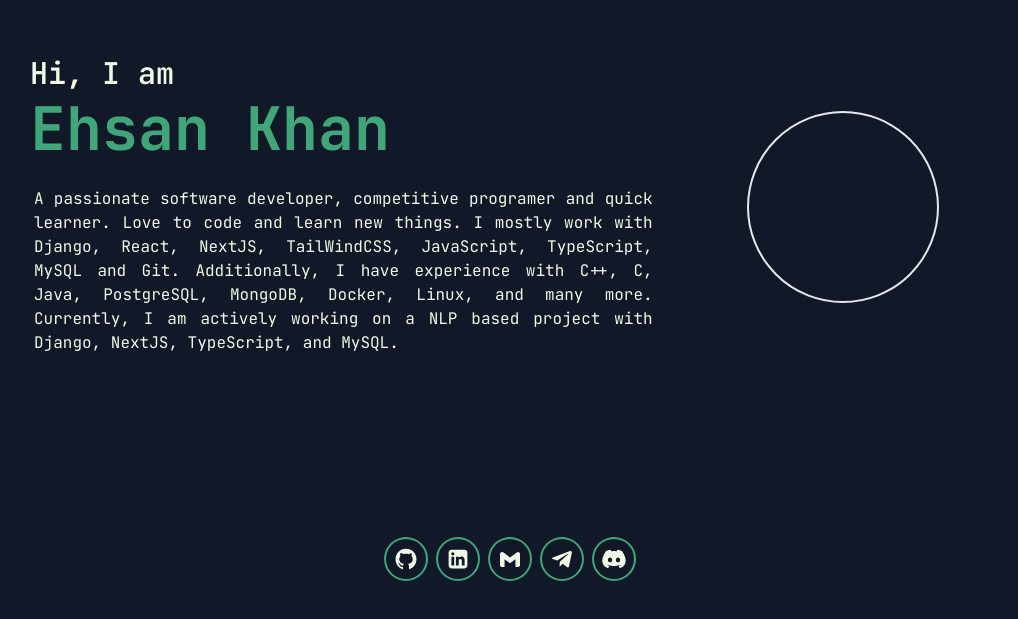
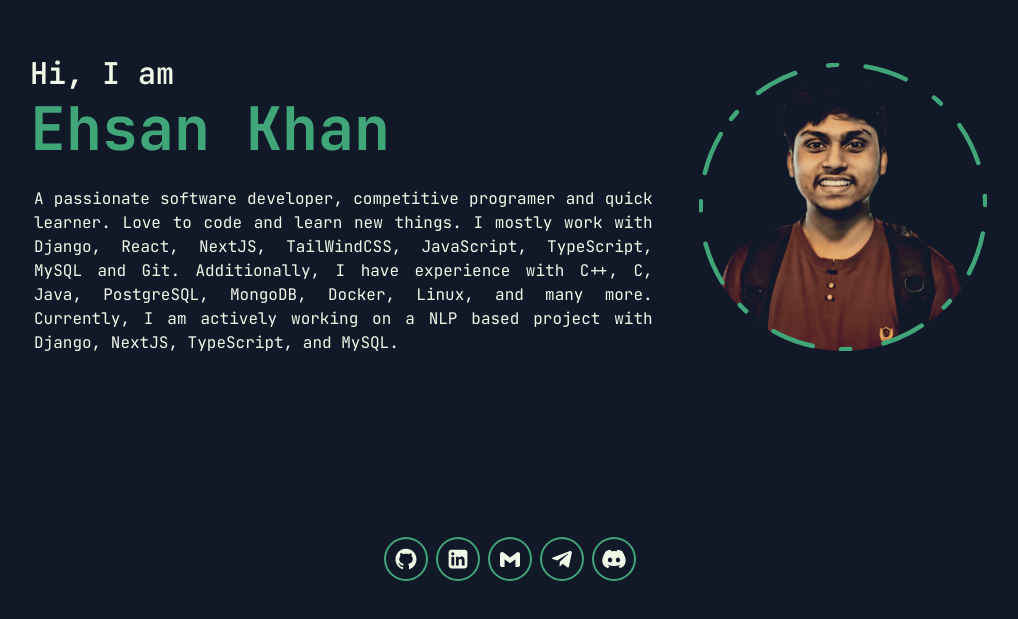
Before and after one commit to ehsan18t/ehsan-pages, a Next.js app: page / in a window 1280 px wide. Shown: the part 173-792 px from the top of the page, without its empty margins (130-1148 px from the left). Built offline with nearby package versions, Linux system fonts and the light colour scheme.

Commit message:
added profile image

```diff
--- a/src/components/sections/hero/Introduction.tsx
+++ b/src/components/sections/hero/Introduction.tsx
@@ -1,5 +1,11 @@
 import Info from "@/data";
-import { MotionH1, MotionP } from "@/motion";
+import {
+  MotionCircle,
+  MotionDiv,
+  MotionH1,
+  MotionP,
+  MotionSVG,
+} from "@/motion";
 
 const Introduction = () => {
   return (
@@ -25,7 +31,44 @@ const Introduction = () => {
           </MotionP>
         </div>
       </div>
-      <div className="h-48 w-48 flex justify-center border-2 rounded-full md:col-span-1"></div>
+      <MotionDiv
+        initial={{ opacity: 0, x: 100 }}
+        animate={{ opacity: 1, x: 0 }}
+        transition={{ duration: 0.5, ease: "easeInOut" }}
+        className="relative h-48 w-48 md:h-56 md:w-56 lg:h-64 lg:w-64 xl:h-72 xl:w-72 flex justify-center rounded-full md:col-span-1"
+      >
+        <img
+          src={Info.image}
+          alt="profile"
+          className="rounded-full object-cover mix-blend-lighten"
+        />
+        <MotionSVG
+          className="absolute"
+          fill="transparent"
+          viewBox="0 0 506 506"
+          xmlns="http://www.w3.org/2000/svg"
+        >
+          <MotionCircle
+            r="250"
+            cx="253"
+            cy="253"
+            stroke="#40A578"
+            strokeWidth="8"
+            strokeLinecap="round"
+            strokeLinejoin="round"
+            initial={{ strokeDasharray: "24 10 0 0" }}
+            animate={{
+              strokeDasharray: ["15 120 25 25", "16 25 92 72", "4 250 22 22"],
+              rotate: [120, 360],
+            }}
+            transition={{
+              duration: 20,
+              repeat: Infinity,
+              repeatType: "reverse",
+            }}
+          />
+        </MotionSVG>
+      </MotionDiv>
     </div>
   );
 };
--- a/src/data/index.ts
+++ b/src/data/index.ts
@@ -9,6 +9,7 @@ const info = {
     telegram: "ehsan18t",
     discord: "xcarl3t",
   },
+  image: "/me.png",
   resume:
     "https://drive.google.com/file/d/1bQqz9Zj6X1zq6iQnQ6bWQqJ5P9D4Jw1t/view?usp=sharing",
 };
--- a/src/motion/index.tsx
+++ b/src/motion/index.tsx
@@ -1,5 +1,5 @@
-'use client';
-import { motion } from 'framer-motion';
+"use client";
+import { motion } from "framer-motion";
 
 export const MotionDiv = motion.div;
 export const MotionSpan = motion.span;
@@ -14,3 +14,5 @@ export const MotionA = motion.a;
 export const MotionLi = motion.li;
 export const MotionOl = motion.ol;
 export const MotionUl = motion.ul;
+export const MotionSVG = motion.svg;
+export const MotionCircle = motion.circle;
```
Also changed, not shown: public/me.png (added).
